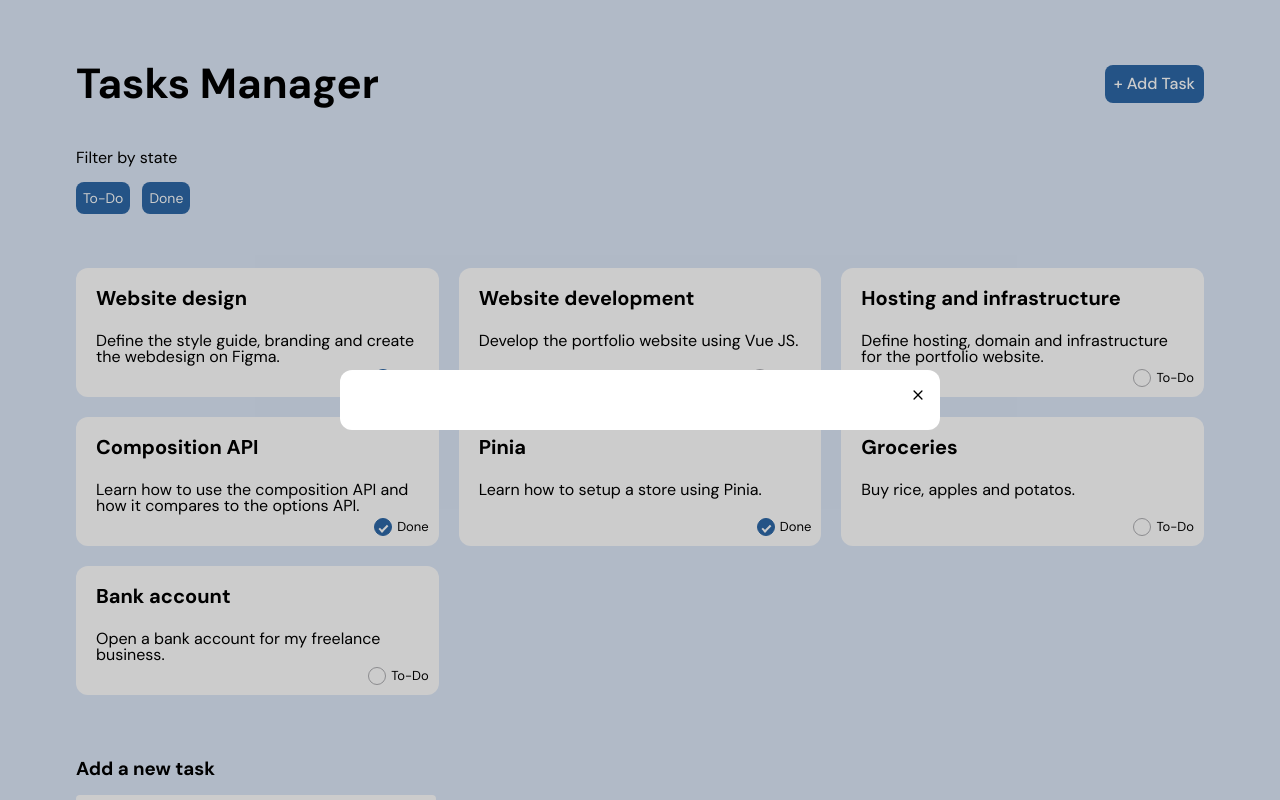
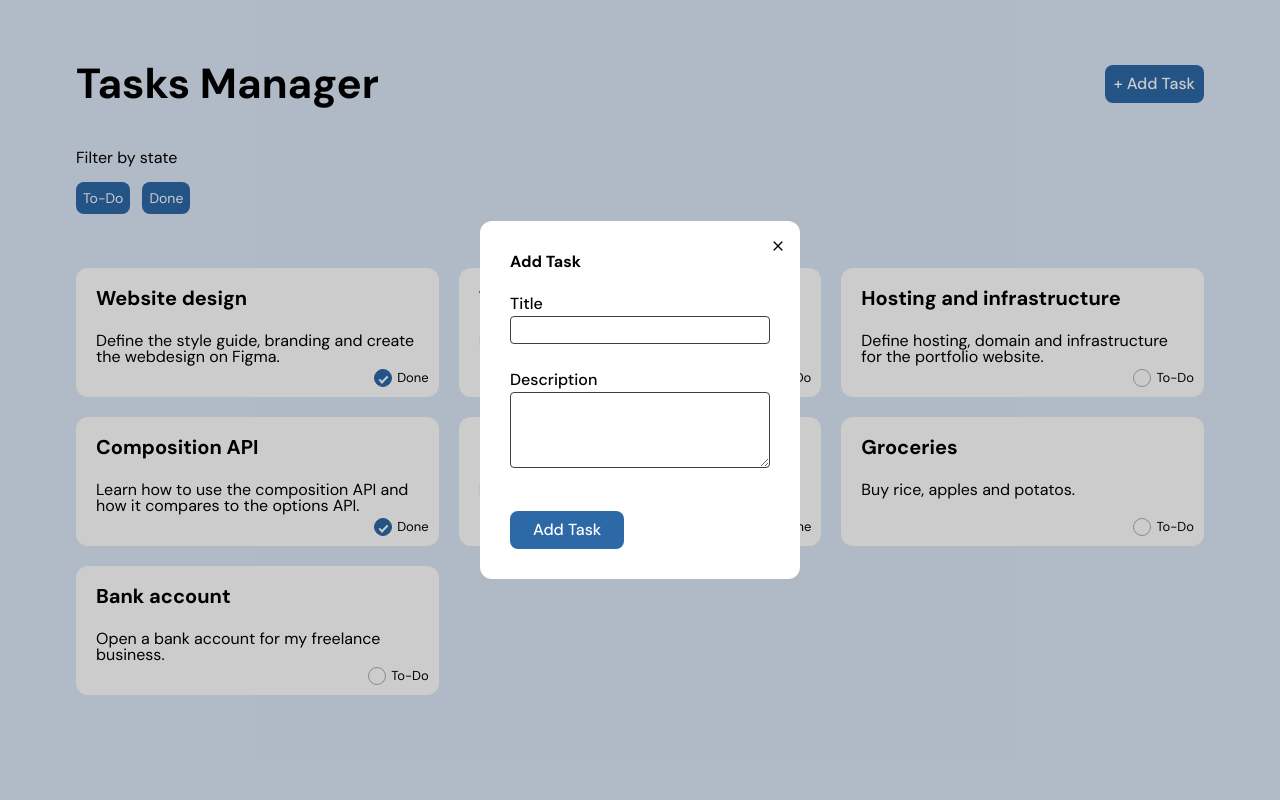
Before and after one commit to nzkks/vuejs-pinia-task-manager, a Vue app: page / in a window 1280 px wide. Both pictures are taken after a click on the button "+ Add Task". Shown: the top 800 px of the page. Built offline with nearby package versions, Linux system fonts and the light colour scheme.

Commit message:
move form related code to TaskForm

```diff
--- a/src/App.vue
+++ b/src/App.vue
@@ -1,5 +1,5 @@
 <script setup>
-import { computed, ref, watch } from 'vue';
+import { computed, ref } from 'vue';
 import TASKSDATA from './tasks.js';
 import Task from './components/Task.vue';
 import Filter from './components/Filter.vue';
@@ -7,8 +7,6 @@ import Modal from './components/Modal.vue';
 import TaskForm from './components/TaskForm.vue';
 
 const tasks = ref(TASKSDATA);
-const isTaskNameError = ref(false);
-const isTaskDescriptionError = ref(false);
 const filterBy = ref('');
 const isModalOpen = ref(false);
 
@@ -24,33 +22,6 @@ const filteredTasks = computed(() => {
       return tasks.value;
   }
 });
-
-const newTask = ref({
-  name: '',
-  description: '',
-  completed: false,
-});
-
-function addTask() {
-  if (newTask.value.name && newTask.value.description) {
-    newTask.value.id = Math.max(...tasks.value.map(task => task.id)) + 1;
-    tasks.value.push({ ...newTask.value });
-
-    newTask.value = {
-      name: '',
-      description: '',
-      completed: false,
-    };
-  } else {
-    if (newTask.value.name === '') {
-      isTaskNameError.value = true;
-    }
-
-    if (newTask.value.description === '') {
-      isTaskDescriptionError.value = true;
-    }
-  }
-}
 
 function toggleCompleted(id) {
   for (let task of tasks.value) {
@@ -71,24 +42,6 @@ function handleOpenAddTaskModal() {
 function closeModal() {
   isModalOpen.value = false;
 }
-
-watch(
-  () => newTask.value.name,
-  newValue => {
-    if (newValue) {
-      isTaskNameError.value = false;
-    }
-  }
-);
-
-watch(
-  () => newTask.value.description,
-  newValue => {
-    if (newValue) {
-      isTaskDescriptionError.value = false;
-    }
-  }
-);
 </script>
 
 <template>
@@ -107,23 +60,11 @@ watch(
     <div class="tasks">
       <Task v-for="task in filteredTasks" :key="task.id" :task="task" @toggle-completed="toggleCompleted" />
     </div>
-
-    <div class="add-task">
-      <h3>Add a new task</h3>
-      <div :class="{ error: isTaskNameError }">
-        <input type="text" name="title" placeholder="Enter a title..." v-model="newTask.name" />
-        <div class="error-text"><div v-if="isTaskNameError">Name is required</div></div>
-      </div>
-      <div :class="{ error: isTaskDescriptionError }">
-        <textarea name="description" rows="4" placeholder="Enter a description..." v-model="newTask.description" />
-        <div class="error-text"><div v-if="isTaskDescriptionError">Description is required</div></div>
-      </div>
-      <button class="btn primary" @click="addTask">Add Task</button>
-    </div>
   </main>
 
   <Teleport to="body">
     <Modal v-if="isModalOpen" @close-modal="closeModal">
+      <template #header> Add Task </template>
       <TaskForm />
     </Modal>
   </Teleport>
@@ -163,36 +104,4 @@ watch(
     grid-template-columns: repeat(1, 1fr);
   }
 }
-
-.add-task {
-  margin-top: 60px;
-
-  input,
-  textarea {
-    width: 360px;
-    max-width: 100%;
-    margin-top: 12px;
-    padding: 5px;
-    border: 1px solid #0000;
-    border-radius: 4px;
-  }
-
-  button {
-    width: 360px;
-    margin-top: 12px;
-  }
-
-  .error {
-    input,
-    textarea {
-      border: 1px solid red;
-    }
-  }
-
-  .error-text {
-    color: red;
-    font-size: 12px;
-    height: 24px;
-  }
-}
 </style>
--- a/src/assets/main.css
+++ b/src/assets/main.css
@@ -47,8 +47,3 @@ body {
   background-color: var(--gray-color);
   color: var(--black-color);
 }
-
-.close-btn {
-  width: 14px;
-  height: 14px;
-}
--- a/src/components/Modal.vue
+++ b/src/components/Modal.vue
@@ -14,6 +14,7 @@ function closeModal() {
       <ModalCloseButton @close-modal="closeModal" />
 
       <div>
+        <h3><slot name="header"></slot></h3>
         <slot></slot>
       </div>
     </div>
@@ -40,7 +41,7 @@ function closeModal() {
     display: flex;
     flex-direction: column;
     position: relative;
-    max-width: 600px;
+    max-width: 320px;
     width: 90%;
 
     h3 {
--- a/src/components/ModalCloseButton.vue
+++ b/src/components/ModalCloseButton.vue
@@ -15,6 +15,8 @@ const emit = defineEmits(['close-modal']);
 
 <style lang="scss" scoped>
 .close-btn {
+  width: 14px;
+  height: 14px;
   position: absolute;
   top: 15px;
   right: 15px;
--- a/src/components/TaskForm.vue
+++ b/src/components/TaskForm.vue
@@ -1,4 +1,70 @@
-<template></template>
+<script setup>
+import { ref, watch } from 'vue';
+
+const isTaskNameError = ref(false);
+const isTaskDescriptionError = ref(false);
+
+const newTask = ref({
+  name: '',
+  description: '',
+  completed: false,
+});
+
+function addTask() {
+  if (newTask.value.name && newTask.value.description) {
+    newTask.value.id = Math.max(...tasks.value.map(task => task.id)) + 1;
+    tasks.value.push({ ...newTask.value });
+
+    newTask.value = {
+      name: '',
+      description: '',
+      completed: false,
+    };
+  } else {
+    if (newTask.value.name === '') {
+      isTaskNameError.value = true;
+    }
+
+    if (newTask.value.description === '') {
+      isTaskDescriptionError.value = true;
+    }
+  }
+}
+
+watch(
+  () => newTask.value.name,
+  newValue => {
+    if (newValue) {
+      isTaskNameError.value = false;
+    }
+  }
+);
+
+watch(
+  () => newTask.value.description,
+  newValue => {
+    if (newValue) {
+      isTaskDescriptionError.value = false;
+    }
+  }
+);
+</script>
+
+<template>
+  <div class="form add-task">
+    <div :class="{ error: isTaskNameError }">
+      <label for="title">Title</label>
+      <input type="text" name="title" v-model="newTask.name" />
+      <div class="error-text"><div v-if="isTaskNameError">Task title is required</div></div>
+    </div>
+    <div :class="{ error: isTaskDescriptionError }">
+      <label for="description">Description</label>
+      <textarea name="description" rows="4" v-model="newTask.description" />
+      <div class="error-text"><div v-if="isTaskDescriptionError">Description is required</div></div>
+    </div>
+    <button class="btn primary" @click="addTask">Add Task</button>
+  </div>
+</template>
 <style lang="scss" scoped>
 .form {
   display: flex;
@@ -6,10 +72,7 @@
   max-width: 100%;
 
   label {
-    font-size: 12px;
     font-weight: 500;
-    line-height: 16px;
-    letter-spacing: 0em;
     text-align: left;
   }
 
@@ -21,10 +84,9 @@
     line-height: 16px;
     letter-spacing: 0em;
     text-align: left;
-    border: 1px solid #c2c2c2;
+    border: 1px solid #3f3f3f;
     border-radius: 4px;
     padding: 8px 12px;
-    margin-top: 5px;
 
     &::placeholder {
       color: #a6a6a6;
@@ -36,4 +98,32 @@
     padding-inline: 23px;
   }
 }
+
+.add-task {
+  input,
+  textarea {
+    width: 100%;
+    padding: 5px;
+    border: 1px solid #3f3f3f;
+    border-radius: 4px;
+  }
+
+  button {
+    width: 100%;
+    margin-top: 12px;
+  }
+
+  .error {
+    input,
+    textarea {
+      border: 1px solid red;
+    }
+  }
+
+  .error-text {
+    color: red;
+    font-size: 12px;
+    height: 24px;
+  }
+}
 </style>
```
